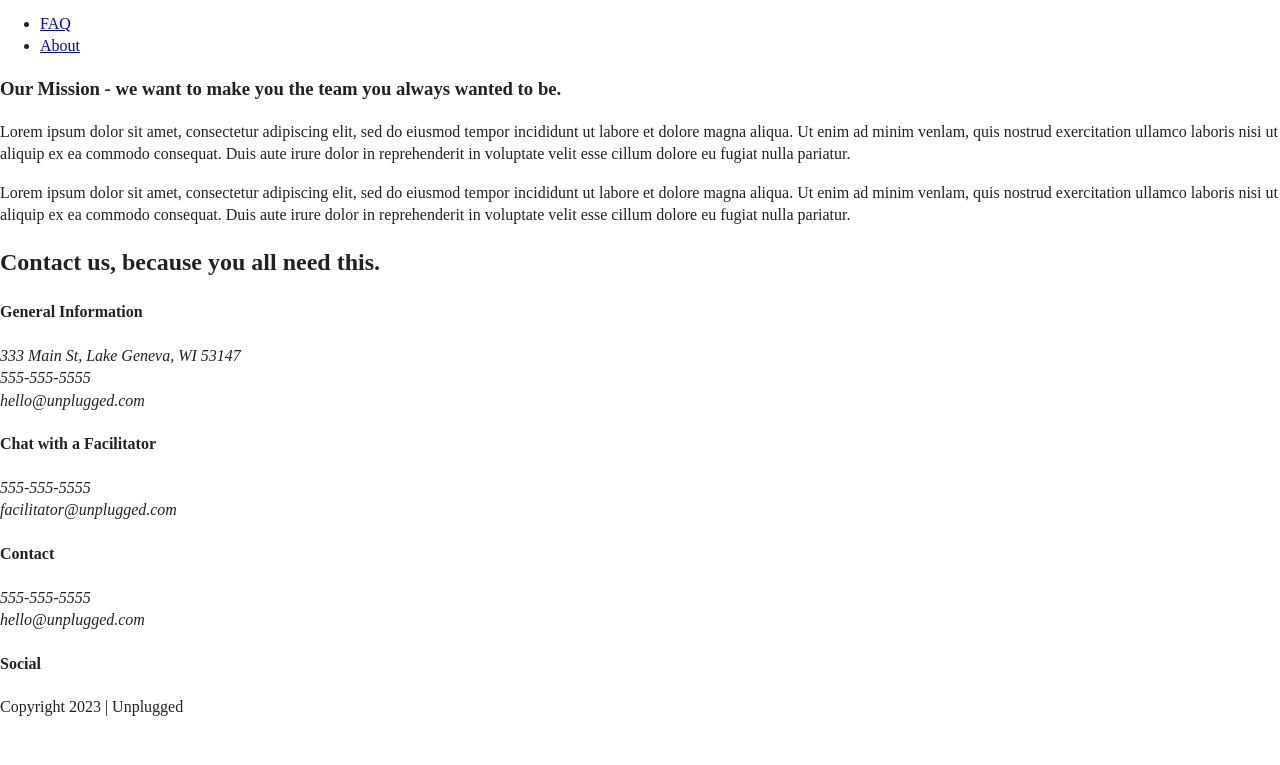
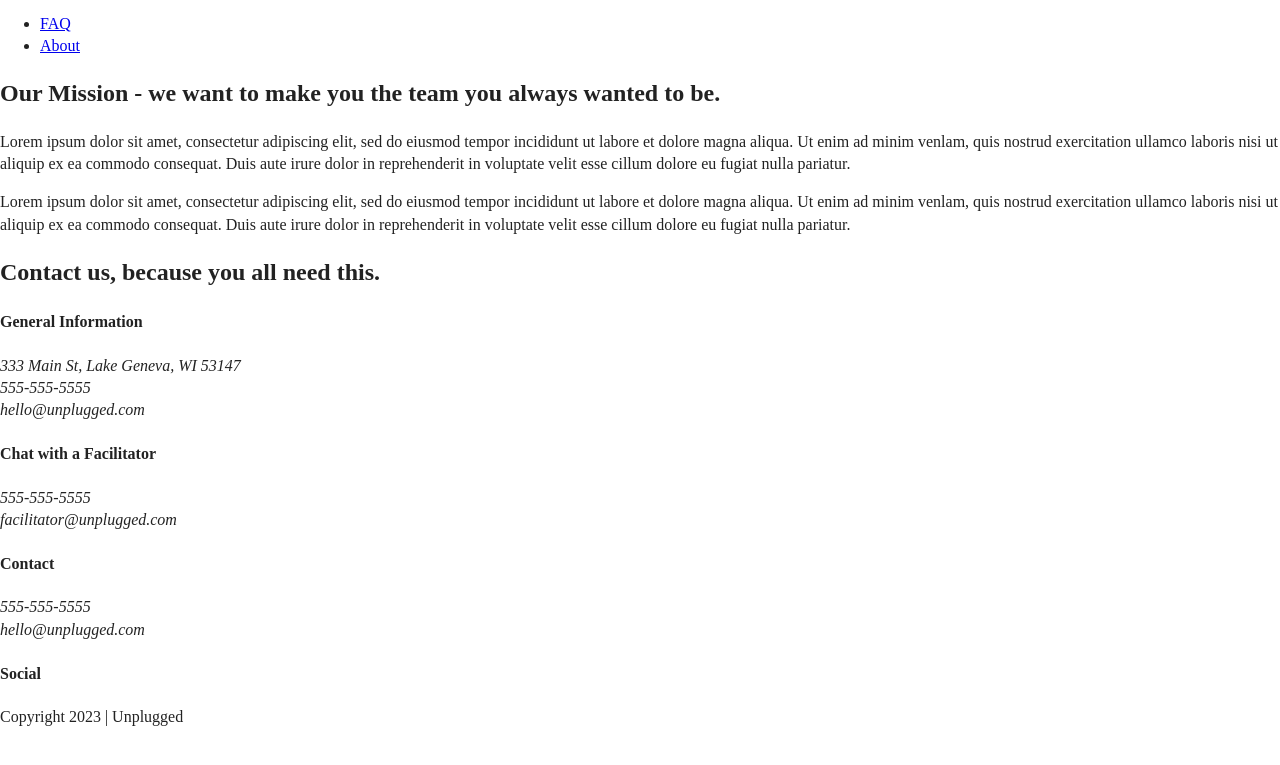
Before and after one commit to YoshiZee/unplugged, a website: page about/index.html in a window 1280 px wide. Shown: the part 27-792 px from the top of the page. Drawn offline with Linux system fonts and the light colour scheme; files that its build step writes are made by us from their sources.

Commit message:
Add existing file

```diff
--- a/about/index.html
+++ b/about/index.html
@@ -39,16 +39,17 @@
   </header>
 
   <main>
+
     <section class="mission">
       <div class="content-wrapper">
+        <h2>Our Mission - we want to make you the team you always wanted to be.</h2>
         <div class="mission-content">
-          <h3>Our Mission - we want to make you the team you always wanted to be.</h3>
           <p>Lorem ipsum dolor sit amet, consectetur adipiscing elit, sed do eiusmod tempor incididunt ut labore et dolore magna aliqua. Ut enim ad minim venlam, quis nostrud exercitation ullamco laboris nisi ut aliquip ex ea commodo consequat. Duis aute irure dolor in reprehenderit in voluptate velit esse cillum dolore eu fugiat nulla pariatur.</p>
           <p>Lorem ipsum dolor sit amet, consectetur adipiscing elit, sed do eiusmod tempor incididunt ut labore et dolore magna aliqua. Ut enim ad minim venlam, quis nostrud exercitation ullamco laboris nisi ut aliquip ex ea commodo consequat. Duis aute irure dolor in reprehenderit in voluptate velit esse cillum dolore eu fugiat nulla pariatur.</p>
         </div>
-      </div> <!-- mission content wrapper ends -->
+      </div>
+      <!-- mission content wrapper ends -->
     </section>
-  </main>
 
   <section class="map"></section>
 
@@ -56,17 +57,26 @@
     <div class="content-wrapper">
       <h2>Contact us, because you all need this.</h2>
         <div class="contact-content">
+          <div>
           <h4>General Information</h4>
             <address>
               <p>333 Main St, Lake Geneva, WI 53147<br>555-555-5555<br>hello@unplugged.com</p>
             </address>
+          </div>
+          <div>
               <h4>Chat with a Facilitator</h4>
           <address>
             <p>555-555-5555<br>facilitator@unplugged.com</p>
         </address>
       </div>
+      <!-- contact content div ends -->
+    </div>
+    <!-- contact content wrapper ends -->
     </div>
   </section>
+
+</main>
+<!-- main wrapper -->
 
   <footer>
     <div class="content-wrapper">
```
